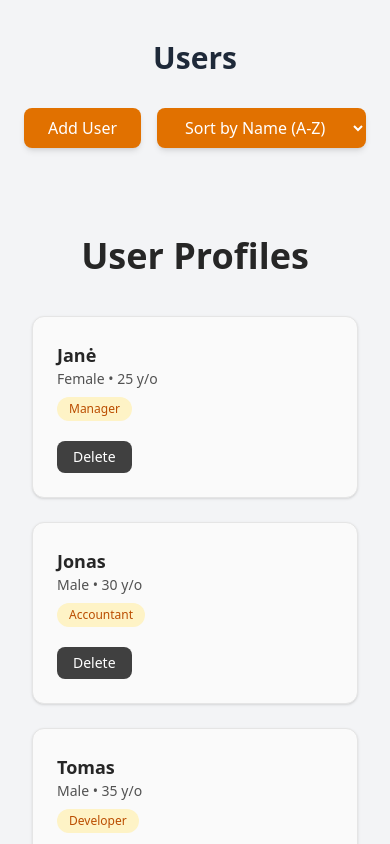
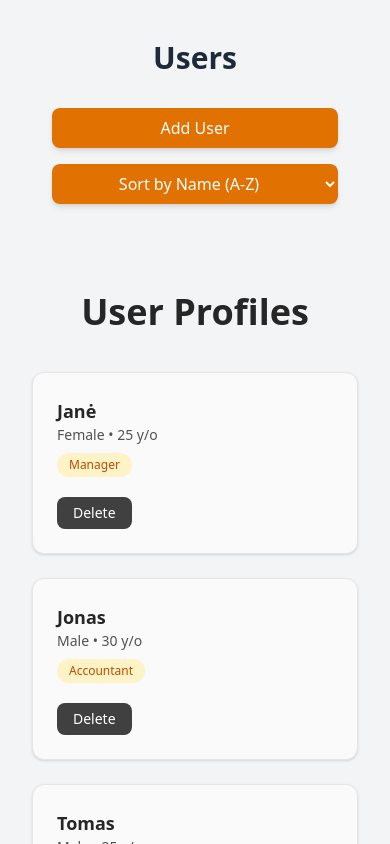
Before and after one commit to aldask/Peplink, a React (Vite) app: page / in a window 390 px wide. Shown: the top 844 px of the page. Built offline with nearby package versions, Linux system fonts and the light colour scheme.

Commit message:
A bit of styling changes

```diff
--- a/src/components/UsersSortion.tsx
+++ b/src/components/UsersSortion.tsx
@@ -5,7 +5,7 @@ const UsersSortion = ({ sortOption, onChange }: UserSortionProps) => {
     <select
       value={sortOption}
       onChange={(e) => onChange(e.target.value)}
-      className="text-white bg-amber-600 hover:bg-amber-700 rounded-lg font-medium px-6 py-2 shadow-md transition cursor-pointer"
+      className="sm:text-left text-center cursor-pointer w-full text-white bg-amber-600 hover:bg-amber-700 rounded-lg font-medium px-6 py-2 shadow-md transition pointer"
     >
       <option value="asc">Sort by Name (A-Z)</option>
       <option value="desc">Sort by Name (Z-A)</option>
--- a/src/pages/UsersPage.tsx
+++ b/src/pages/UsersPage.tsx
@@ -26,17 +26,17 @@ const UsersPage = () => {
           Users
         </h1>
 
-        <div className="text-center mb-10 space-x-4">
+        <div className="mb-10 flex flex-col items-center space-y-4 sm:flex-row sm:space-y-0 sm:space-x-4 sm:justify-center">
           <button
             onClick={() => setShowModal(true)}
-            className="inline-block text-white bg-amber-600 hover:bg-amber-700 rounded-lg font-medium px-6 py-2 shadow-md transition"
+            className="cursor-pointer w-[80%] sm:w-auto text-white bg-amber-600 hover:bg-amber-700 rounded-lg font-medium px-6 py-2 shadow-md transition text-center"
           >
             Add User
           </button>
 
-          <span className="inline-block">
+          <div className="w-[80%] sm:w-auto">
             <UsersSortion sortOption={sortOption} onChange={setSortOption} />
-          </span>
+          </div>
         </div>
 
         <UsersList users={sortedUsers} onDeleteUser={handleDeleteUser} />
```
